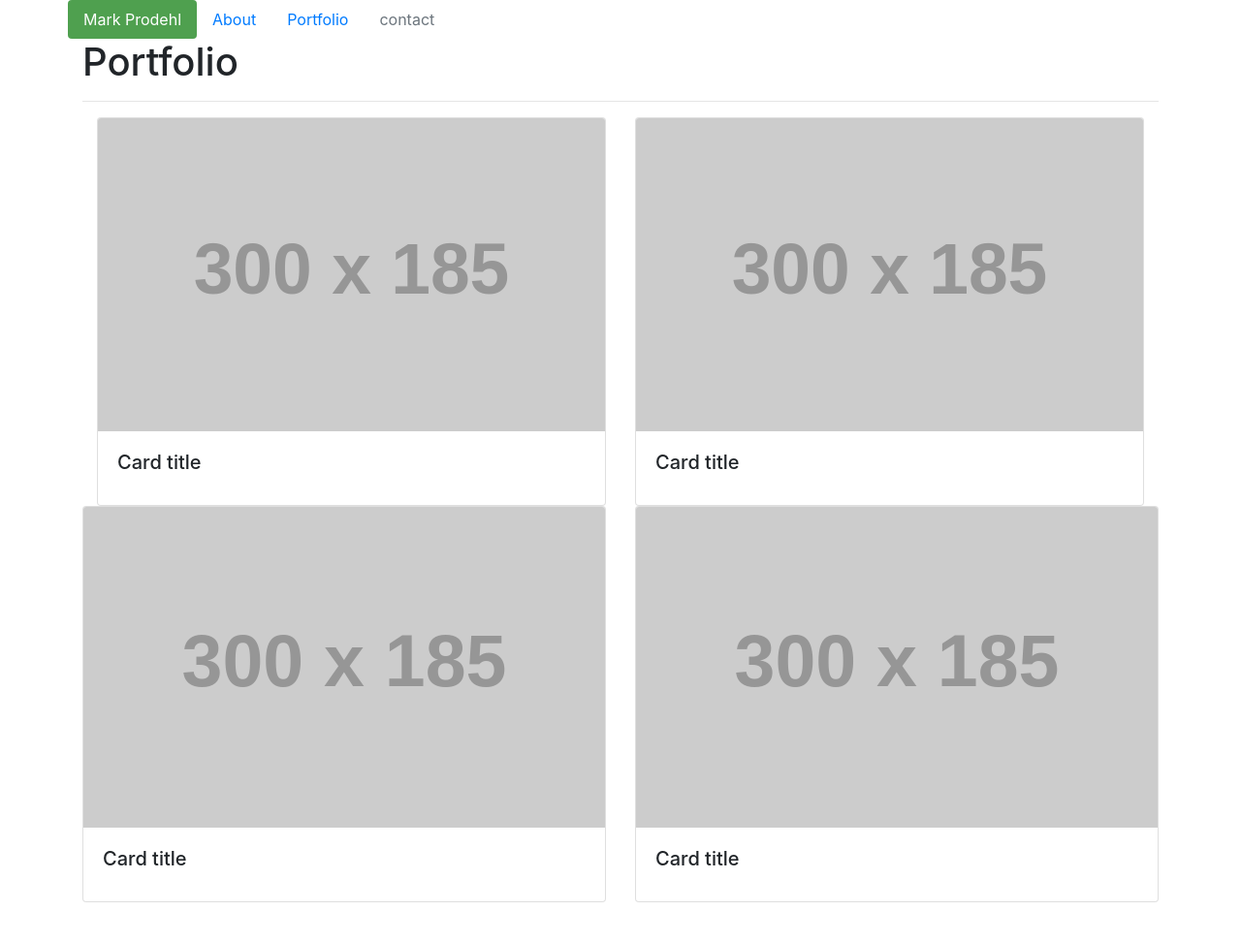
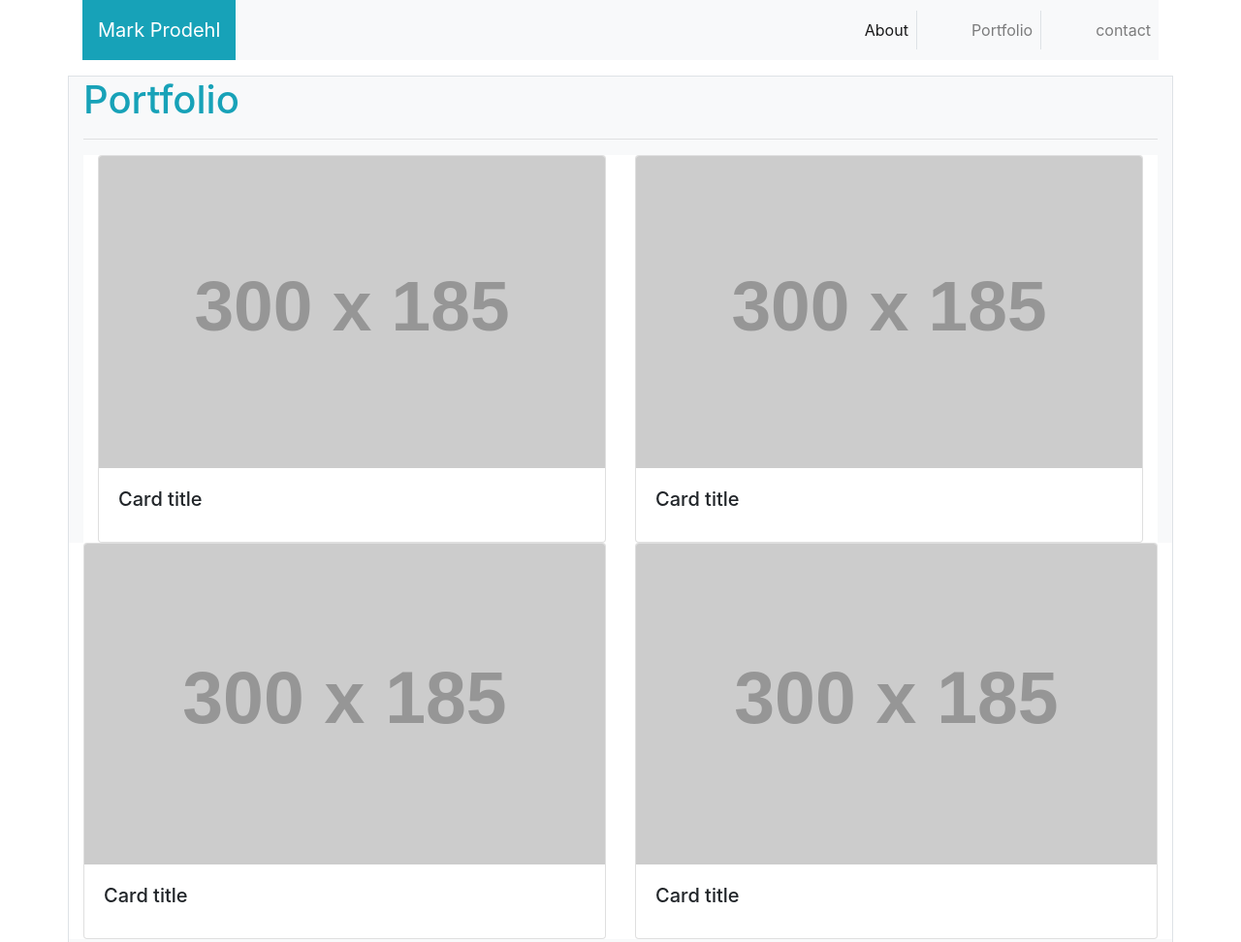
Before and after one commit to markprodehl/bootstrap-responsive-portfolio, a plain HTML site: page portfolio.html in a window 1280 px wide. Shown: the top 972 px of the page at 97% size. Drawn offline with nearby package versions, Linux system fonts and the light colour scheme; placeholder pictures from the web are drawn by us.

Commit message:
updated portfolio

```diff
--- a/portfolio.html
+++ b/portfolio.html
@@ -14,35 +14,48 @@
 
     <body>
 
+
+
         <!--navbar goes here-->
         <div class="container">
             <div class="row">
-              <div class="col-md-12"></div>
+                <div class="col">
 
+                <nav class="navbar navbar-expand-lg navbar-light bg-light p-0">
+                        <a class="navbar-brand bg-info text-white p-3 py-auto" href="#">Mark Prodehl</a>
+                    <button class="navbar-toggler" type="button" data-toggle="collapse" data-target="#navbarNavDropdown" aria-controls="navbarNavDropdown" aria-expanded="false" aria-label="Toggle navigation">
+                        <span class="navbar-toggler-icon"></span>
+                    </button>
 
-                <nav id="navbar">
-                  <nav class="nav nav-pills nav-fill">
-                    <a id="my-name" class="nav-item nav-link active" href="#">Mark Prodehl</a>
-                    <a id="about" class="nav-item nav-link" href="#">About</a>
-                    <a id="portfolio" class="nav-item nav-link" href="#">Portfolio</a>
-                    <a id="contact" class="nav-item nav-link disabled" href="#" tabindex="-1" aria-disabled="true">contact</a>
-                  </nav>
+                    <div class="collapse navbar-collapse" id="navbarNavDropdown">
+                        <ul class="navbar-nav ml-auto">
+                            <li class="nav-item active">
+                                <a class="nav-link mr-5 border-right" href="#">About<span class="sr-only">(current)</span></a>
+                            </li>
+                            <li class="nav-item">
+                                <a class="nav-link mr-5 border-right" href="#">Portfolio</a>
+                            </li>
+                            <li class="nav-item">
+                                <a class="nav-link" href="#">contact</a>
+                            </li>
 
+                        </ul>
+                    </div>
                 </nav>
-
             </div>
 
-          </div>
+        </div>
+        </div>
 
 
         <!--navbar ends here-->
 
         <!--cards start here-->
-        <div class="container">
+        <div class="container mb-auto mt-3 bg-light border">
             <div class="row">
                 <div class="col-md-12">
                 <div class="page-header">
-                <h1>Portfolio</h1>
+                <h1 class="text-info">Portfolio</h1>
                 <hr/>
             </div>
 
@@ -133,6 +146,12 @@
             </div>
         </div>
 
+        <footer class="footer mt-0 py-3 bg-secondary">
+            <div class="container">
+              <span class="text-white bg-secondary d-flex justify-content-center">&copyCopyright</span>
+            </div>
+          </footer>
+
 
 
 
```
Also changed, not shown: index.html (+17 -13 lines).
